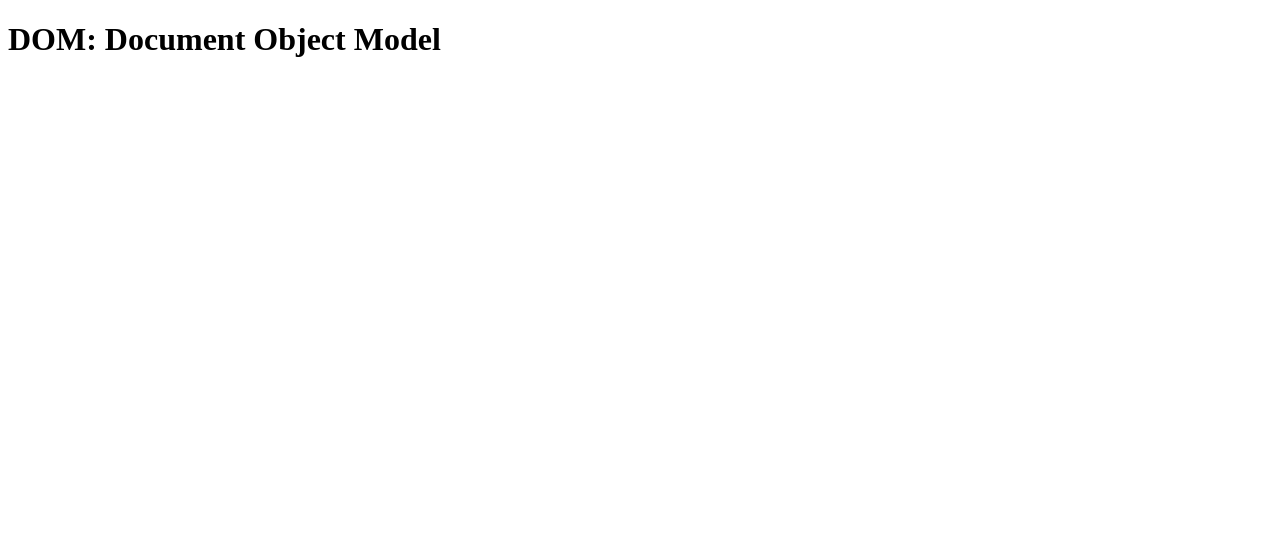
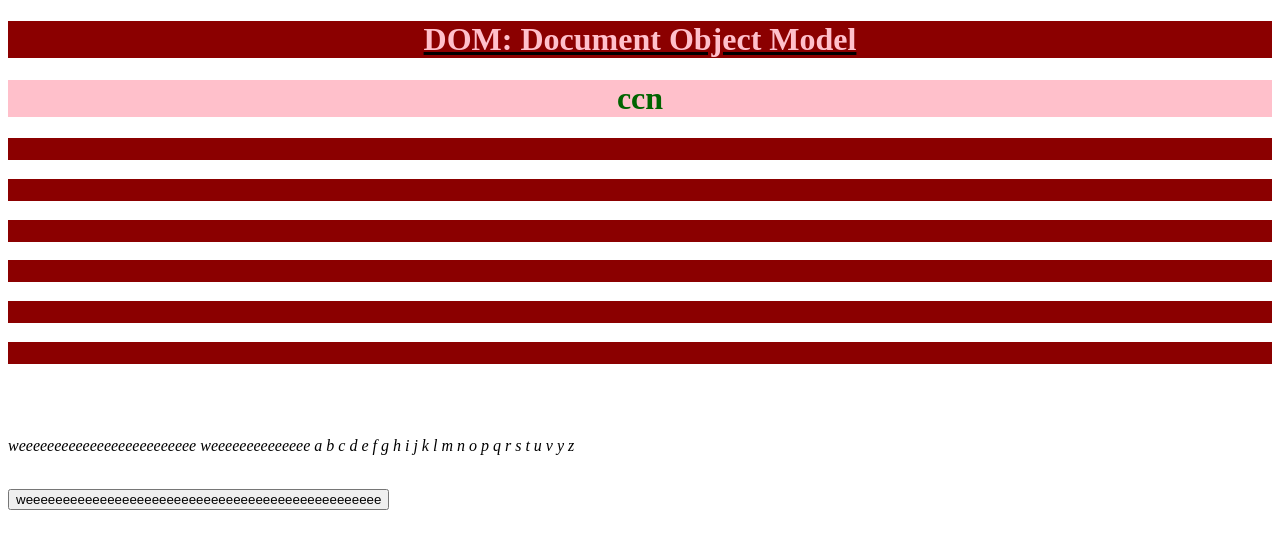
Before and after one commit to aakku106/basicJS, a plain HTML site: page day6/index.html in a window 1280 px wide. Drawn offline with Linux system fonts and the light colour scheme.

Commit message:
Day 6 -- Manuplating DOM
learned about:
get element by

- tag name
- class name
- id

- Query selector
- class list

```diff
--- a/day6/index.html
+++ b/day6/index.html
@@ -1,12 +1,45 @@
 <!DOCTYPE html>
 <html lang="en">
+
 <head>
     <meta charset="UTF-8">
     <meta name="viewport" content="width=device-width, initial-scale=1.0">
     <title>DOM</title>
+    <style>
+        .body {
+            background-color: #a8a1a1;
+            height: 100vw !important;
+        }
+
+        .light {
+            background-color: #fff;
+        }
+
+        .dark {
+            background-color: black;
+            color: aqua;
+        }
+    </style>
 </head>
-<body>
-        <h1>DOM: Document Object Model</h1>
 
+<body id="body" class="light">
+    <u>
+        <h1 id="h1">DOM: Document Object Model</h1>
+
+    </u>
+    <h1 id="ccn">ccn</h1>
+    <h3 class="wee"></h3>
+    <h3 class="wee"></h3>
+    <h3 class="wee"></h3>
+    <h3 class="wee"></h3>
+    <h3 class="wee"></h3>
+    <h3 class="wee"></h3>
+
+    <p id="hello"></p>
+    <button id="clk" onclick="body()">weeeeeeeeeeeeeeeeeeeeeeeeeeeeeeeeeeeeeeeeeeeeeeee</button>
+    <script src="script.js">
+
+    </script>
 </body>
+
 </html>
--- /dev/null
+++ b/day6/script.js
@@ -0,0 +1,49 @@
+/** @format */
+
+// console.log(document);
+let h1 = document.getElementsByTagName("h1");
+document.getElementById("h1").style.backgroundColor = "darkred";
+document.getElementById("h1").style.color = "white";
+let ccn = document.getElementById("ccn").textContent;
+
+// document.getElementById("ccn").innerText = "pink";
+
+document.getElementById("ccn").style.backgroundColor = "pink";
+document.getElementById("ccn").style.textAlign = "center";
+document.getElementById("ccn").style.color = "darkgreen";
+console.log(ccn);
+
+// console.log(h1);
+h1[0].style.color = "pink";
+h1[0].style.textAlign = "center";
+
+let classes = document.getElementsByClassName("wee");
+// classes[0].style.color = "red";
+
+for (let i of classes) {
+  i.style.background = "darkred";
+  i.style.color = "pink";
+  i.style.textAlign = "center";
+}
+
+let query = (document.querySelector(".wee").style.backgroundColor = "darkred");
+console.log(query);
+let querys = document.querySelector("#ccn");
+console.log(query);
+
+let hello = document.getElementById("hello");
+console.log(hello);
+hello.innerHTML = `<br><br><br><i> weeeeeeeeeeeeeeeeeeeeeeeee weeeeeeeeeeeeee a b c d e f g h i j k l m n o p q r s t u v y z </i>  <br><br> `;
+hello.setAttribute("class", "hlo");
+hello.classList.add("arraarra");
+hello.classList.add("mehhh");
+hello.classList.remove("mehhh");
+hello.classList.add("light");
+hello.classList.toggle("dark");
+hello.classList.toggle("dark");
+const bth = getElementById("clk");
+const body = getElementById("body");
+body = () => {
+  bth.classList.add("light");
+  bth.classList.toggle("dark");
+};
```
